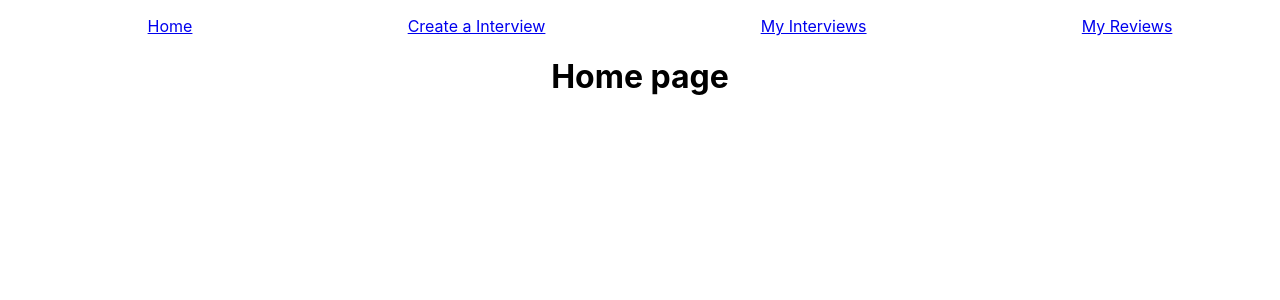
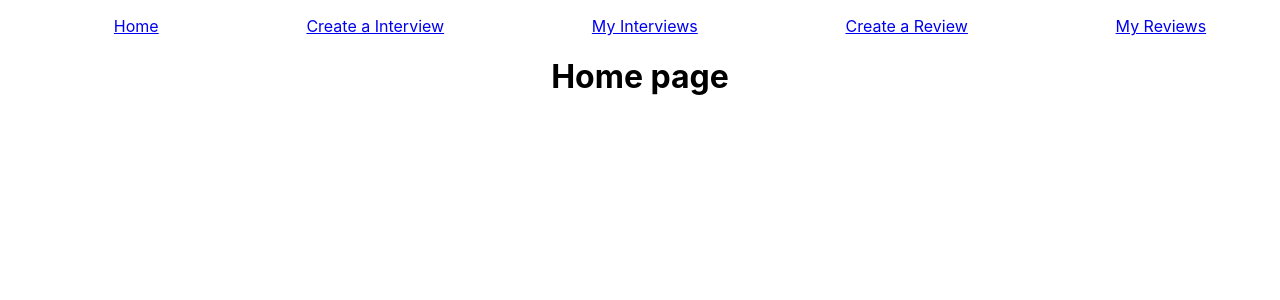
Before and after one commit to WhitnyNicole/job-search-react-redux, a React (Create React App) app: page / in a window 1280 px wide. Shown: the top 300 px of the page. Built offline with nearby package versions, Linux system fonts and the light colour scheme; no server answers.

Commit message:
add link to create new review to nav bar

```diff
--- a/src/components/Navbar.js
+++ b/src/components/Navbar.js
@@ -26,6 +26,9 @@ const Navbar = () => (
           <Link to="/interviews">My Interviews</Link>
         </li>
         <li>
+          <Link to="/reviews/new">Create a Review</Link>
+        </li>
+        <li>
           <Link to="/reviews">My Reviews</Link>
         </li>
       </ul>
```
